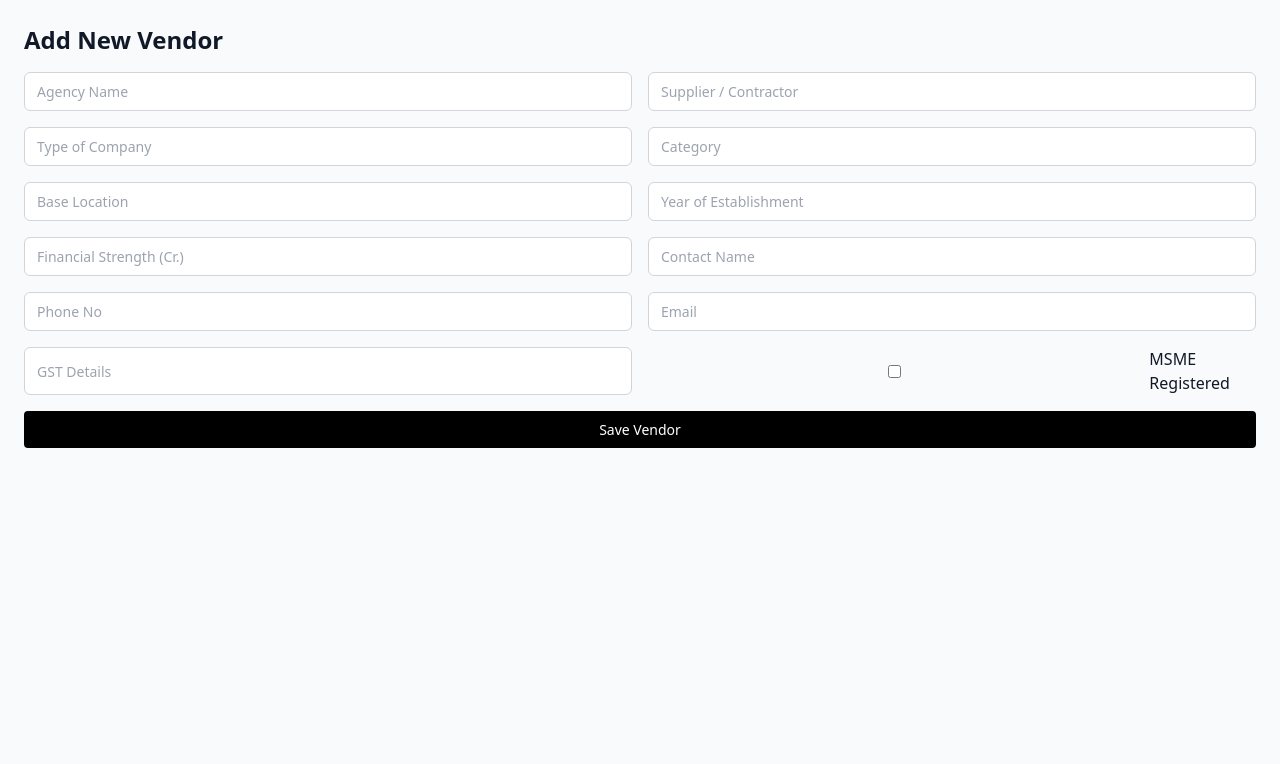
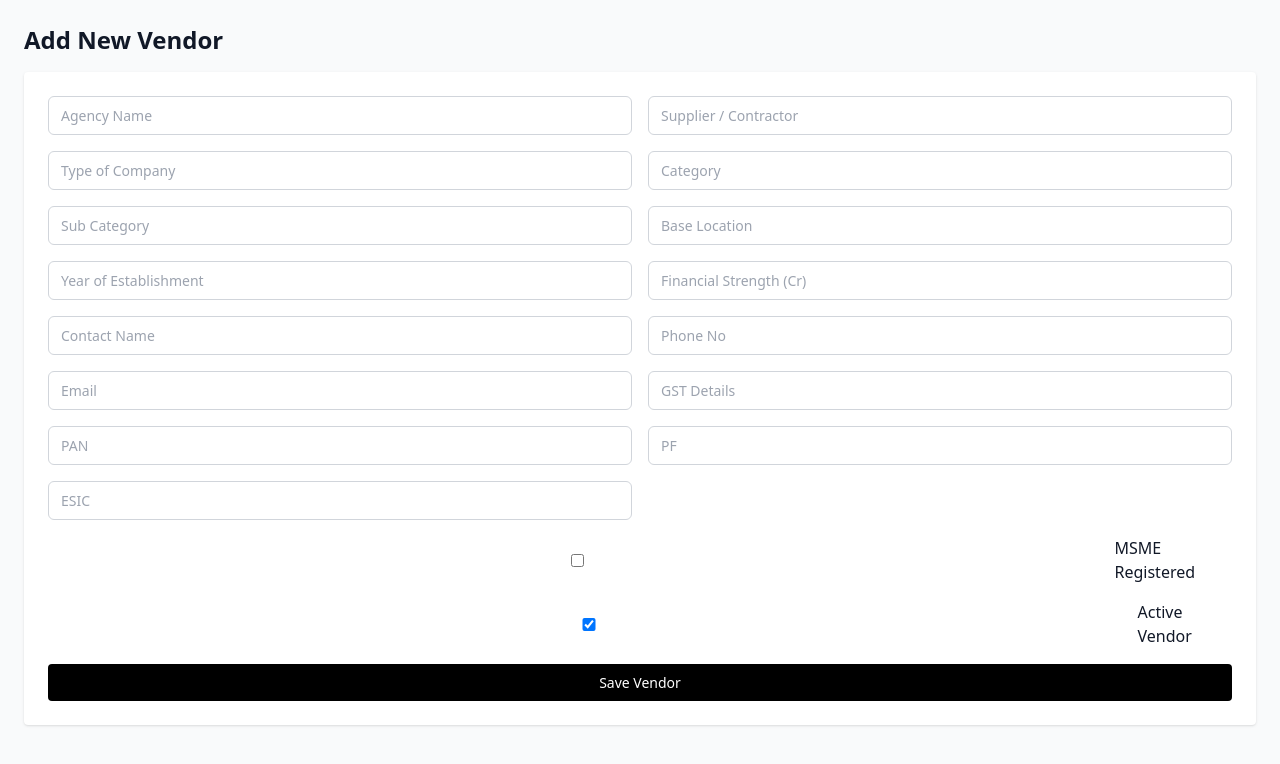
Before and after one commit to Erenthos/VMS, a Next.js app: page /vendors/new in a window 1280 px wide. Shown: the top 764 px of the page. Built offline with nearby package versions, Linux system fonts and the light colour scheme.

Commit message:
Update VendorForm.tsx

```diff
--- a/components/VendorForm.tsx
+++ b/components/VendorForm.tsx
@@ -1,12 +1,19 @@
 "use client";
 
-import { useState } from "react";
+import { useState, useEffect } from "react";
 
-export default function VendorForm({ onSubmit }: { onSubmit: (data: any) => void }) {
+export default function VendorForm({
+  onSubmit,
+  initialData
+}: {
+  onSubmit: (data: any) => void;
+  initialData?: any;
+}) {
   const [form, setForm] = useState({
     supplierType: "",
     companyType: "",
     category: "",
+    subCategory: "",
     baseLocation: "",
     agencyName: "",
     yearOfEstablishment: "",
@@ -15,15 +22,46 @@ export default function VendorForm({ onSubmit }: { onSubmit: (data: any) => void
     phone: "",
     email: "",
     gstDetails: "",
+    pf: "",
+    esic: "",
+    pan: "",
     msme: false,
+    activeStatus: true
   });
+
+  useEffect(() => {
+    if (initialData) {
+      setForm({
+        supplierType: initialData.supplier_type || "",
+        companyType: initialData.company_type || "",
+        category: initialData.category || "",
+        subCategory: initialData.sub_category || "",
+        baseLocation: initialData.base_location || "",
+        agencyName: initialData.agency_name || "",
+        yearOfEstablishment: initialData.year_of_establishment || "",
+        financialStrength: initialData.financial_strength || "",
+        contactName: initialData.contact_name || "",
+        phone: initialData.phone || "",
+        email: initialData.email || "",
+        gstDetails: initialData.gst_details || "",
+        pf: initialData.pf || "",
+        esic: initialData.esic || "",
+        pan: initialData.pan || "",
+        msme: initialData.msme || false,
+        activeStatus:
+          initialData.active_status !== undefined
+            ? initialData.active_status
+            : true
+      });
+    }
+  }, [initialData]);
 
   function handleChange(e: any) {
     const { name, value, type, checked } = e.target;
-    setForm({
-      ...form,
-      [name]: type === "checkbox" ? checked : value,
-    });
+    setForm((prev) => ({
+      ...prev,
+      [name]: type === "checkbox" ? checked : value
+    }));
   }
 
   function handleSubmit(e: any) {
@@ -32,30 +70,149 @@ export default function VendorForm({ onSubmit }: { onSubmit: (data: any) => void
   }
 
   return (
-    <form onSubmit={handleSubmit} className="grid grid-cols-2 gap-4">
-      <input name="agencyName" placeholder="Agency Name" onChange={handleChange} required />
-      <input name="supplierType" placeholder="Supplier / Contractor" onChange={handleChange} />
+    <form
+      onSubmit={handleSubmit}
+      className="grid grid-cols-2 gap-4 bg-white p-6 rounded shadow"
+    >
+      {/* Company Info */}
+      <input
+        name="agencyName"
+        placeholder="Agency Name"
+        value={form.agencyName}
+        onChange={handleChange}
+        required
+      />
 
-      <input name="companyType" placeholder="Type of Company" onChange={handleChange} />
-      <input name="category" placeholder="Category" onChange={handleChange} />
+      <input
+        name="supplierType"
+        placeholder="Supplier / Contractor"
+        value={form.supplierType}
+        onChange={handleChange}
+      />
 
-      <input name="baseLocation" placeholder="Base Location" onChange={handleChange} />
-      <input name="yearOfEstablishment" type="number" placeholder="Year of Establishment" onChange={handleChange} />
+      <input
+        name="companyType"
+        placeholder="Type of Company"
+        value={form.companyType}
+        onChange={handleChange}
+      />
 
-      <input name="financialStrength" type="number" placeholder="Financial Strength (Cr.)" onChange={handleChange} />
-      <input name="contactName" placeholder="Contact Name" onChange={handleChange} />
+      <input
+        name="category"
+        placeholder="Category"
+        value={form.category}
+        onChange={handleChange}
+      />
 
-      <input name="phone" placeholder="Phone No" onChange={handleChange} />
-      <input name="email" type="email" placeholder="Email" onChange={handleChange} />
+      {/* Sub Category directly after Category */}
+      <input
+        name="subCategory"
+        placeholder="Sub Category"
+        value={form.subCategory}
+        onChange={handleChange}
+      />
 
-      <input name="gstDetails" placeholder="GST Details" onChange={handleChange} />
+      <input
+        name="baseLocation"
+        placeholder="Base Location"
+        value={form.baseLocation}
+        onChange={handleChange}
+      />
 
-      <label className="flex items-center gap-2">
-        <input type="checkbox" name="msme" onChange={handleChange} />
+      <input
+        type="number"
+        name="yearOfEstablishment"
+        placeholder="Year of Establishment"
+        value={form.yearOfEstablishment}
+        onChange={handleChange}
+      />
+
+      <input
+        type="number"
+        name="financialStrength"
+        placeholder="Financial Strength (Cr)"
+        value={form.financialStrength}
+        onChange={handleChange}
+        required
+      />
+
+      {/* Contact Info */}
+      <input
+        name="contactName"
+        placeholder="Contact Name"
+        value={form.contactName}
+        onChange={handleChange}
+      />
+
+      <input
+        name="phone"
+        placeholder="Phone No"
+        value={form.phone}
+        onChange={handleChange}
+      />
+
+      <input
+        type="email"
+        name="email"
+        placeholder="Email"
+        value={form.email}
+        onChange={handleChange}
+      />
+
+      <input
+        name="gstDetails"
+        placeholder="GST Details"
+        value={form.gstDetails}
+        onChange={handleChange}
+      />
+
+      {/* Statutory Info */}
+      <input
+        name="pan"
+        placeholder="PAN"
+        value={form.pan}
+        onChange={handleChange}
+      />
+
+      <input
+        name="pf"
+        placeholder="PF"
+        value={form.pf}
+        onChange={handleChange}
+      />
+
+      <input
+        name="esic"
+        placeholder="ESIC"
+        value={form.esic}
+        onChange={handleChange}
+      />
+
+      {/* Flags */}
+      <label className="flex items-center gap-2 col-span-2">
+        <input
+          type="checkbox"
+          name="msme"
+          checked={form.msme}
+          onChange={handleChange}
+        />
         MSME Registered
       </label>
 
-      <button type="submit" className="col-span-2 bg-black text-white p-2 rounded">
+      <label className="flex items-center gap-2 col-span-2">
+        <input
+          type="checkbox"
+          name="activeStatus"
+          checked={form.activeStatus}
+          onChange={handleChange}
+        />
+        Active Vendor
+      </label>
+
+      <button
+        type="submit"
+        className="col-span-2 bg-black text-white py-2 rounded"
+      >
         Save Vendor
       </button>
     </form>
```
